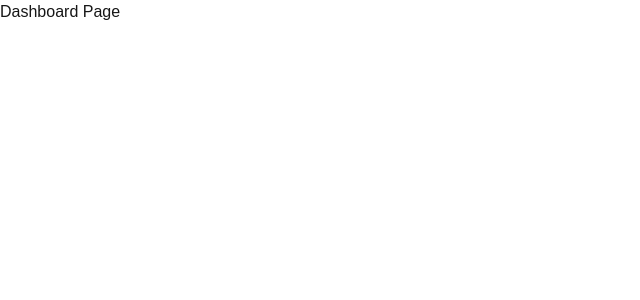
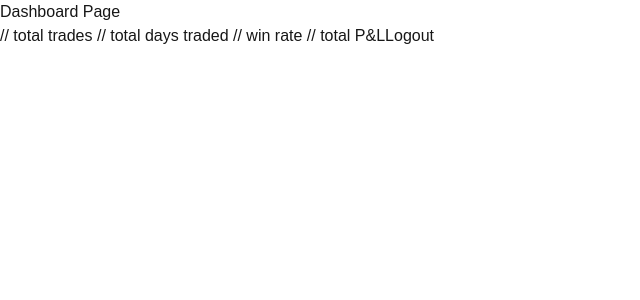
Before and after one commit to danieldenton/trading-journal, a Next.js app: page /dashboard in a window 1280 px wide. Shown: the top 300 px of the page, without its empty margins (0-640 px from the left). Built offline with nearby package versions, Linux system fonts and the light colour scheme; no server answers.

Commit message:
logout-button created and imported into dashbaord page

```diff
--- /dev/null
+++ b/src/app/dashboard/logout-button.tsx
@@ -0,0 +1,14 @@
+"use client";
+
+import { logout } from "../lib/actions";
+
+export default function LogoutButton() {
+  return (
+    <button
+      onClick={logout}
+      className="px-4 py-2 bg-red-600 text-white rounded-lg hover:bg-red-700"
+    >
+      Logout
+    </button>
+  );
+};
--- a/src/app/dashboard/page.tsx
+++ b/src/app/dashboard/page.tsx
@@ -1,13 +1,15 @@
-import React from 'react';
-import { logout } from '../lib/actions';
+import React from "react";
+import LogoutButton from "./logout-button";
 
 export default function DashboardPage() {
   return (
-    <h1>Dashboard Page</h1>
-    // total trades
-    // total days traded
-    // win rate
-    // total P&L
-
+    <>
+      <h1>Dashboard Page</h1>
+      // total trades
+      // total days traded
+      // win rate
+      // total P&L
+      <LogoutButton />
+    </>
   );
 }
```
